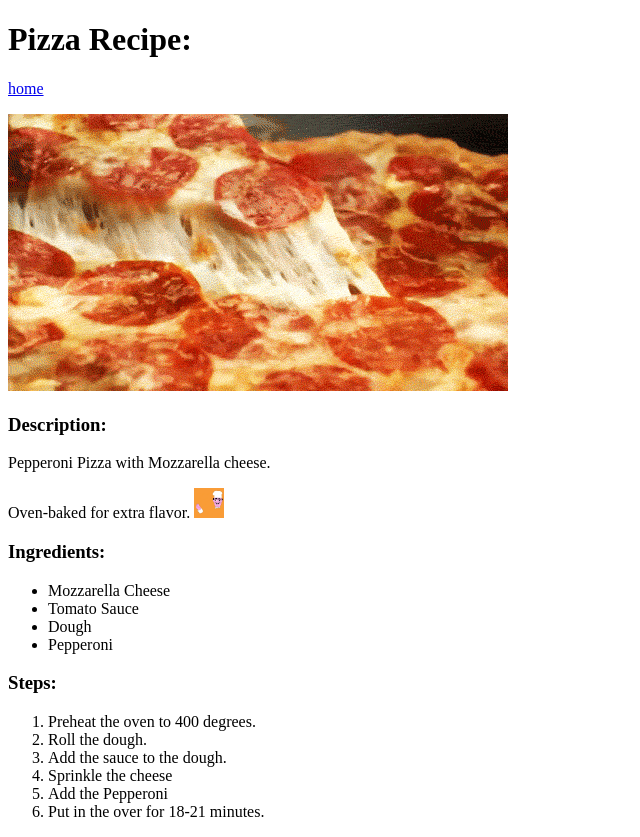
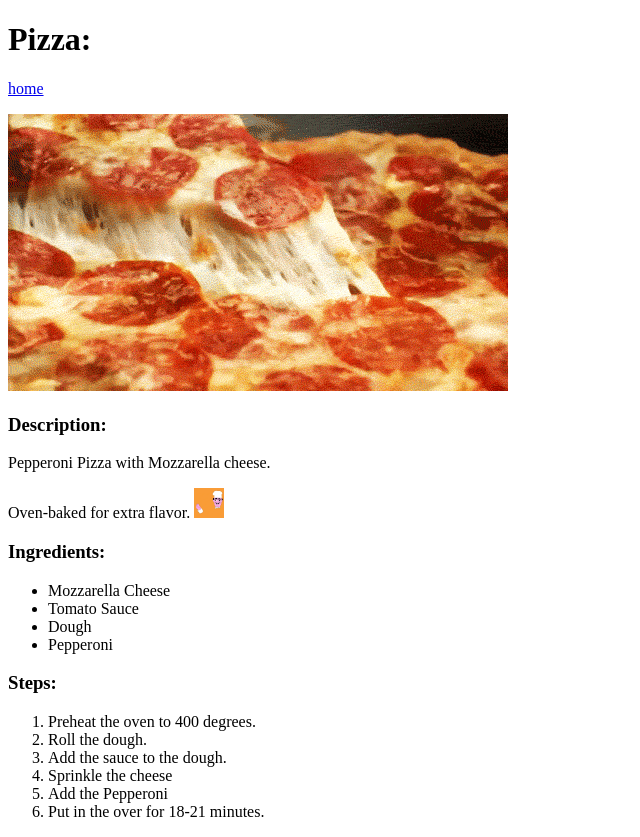
Before and after one commit to samyups1111/odin-recipes, a plain HTML site: page recipes/pizza.html in a window 1280 px wide. Shown: the whole page, without its empty margins (0-640 px from the left). Drawn offline with Linux system fonts and the light colour scheme.

Commit message:
Fixed titles on htmls

```diff
--- a/recipes/pizza.html
+++ b/recipes/pizza.html
@@ -7,7 +7,7 @@
     <title>Pizza Recipe</title>
 </head>
 <body>
-    <h1>Pizza Recipe:</h1>
+    <h1>Pizza:</h1>
     <a href="../index.html">home</a>
     <p><img src="../images/pizza.gif" alt="pizza"></p>
     <p><h3>Description:</h3></p>
```
